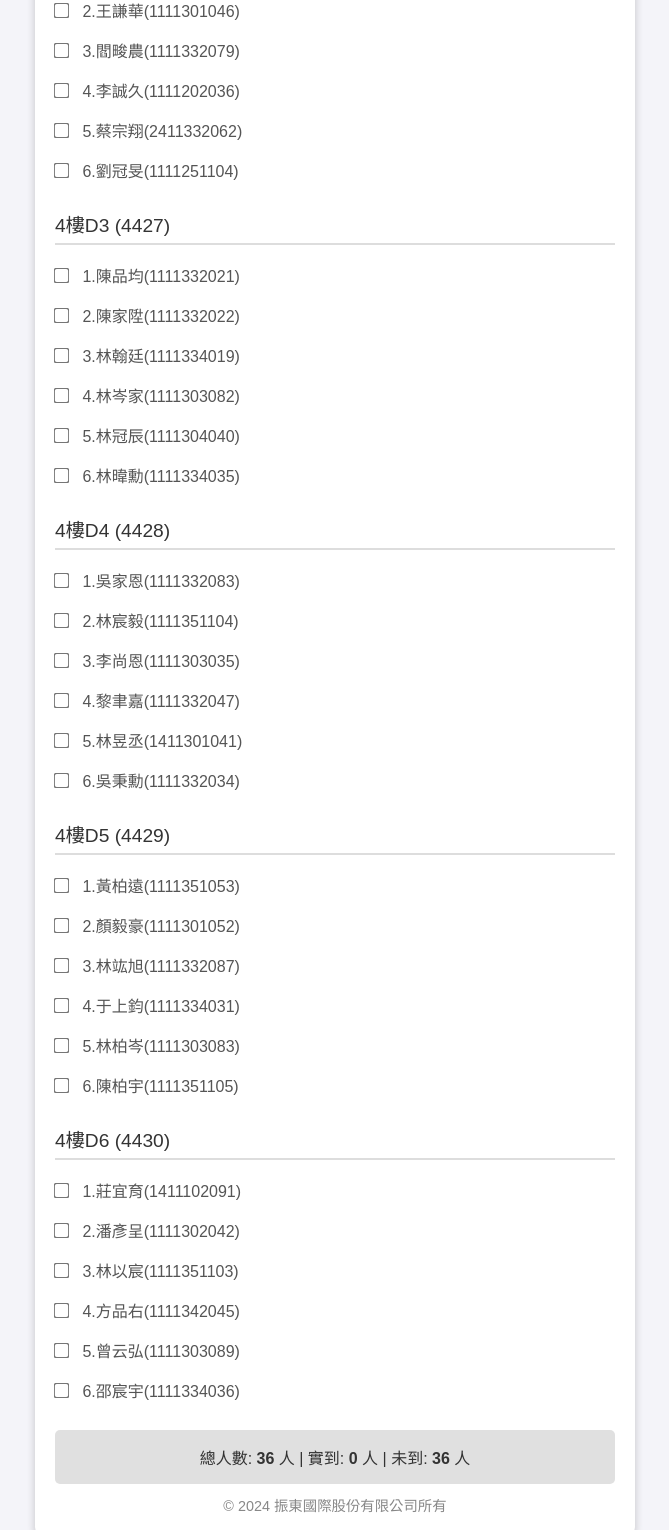
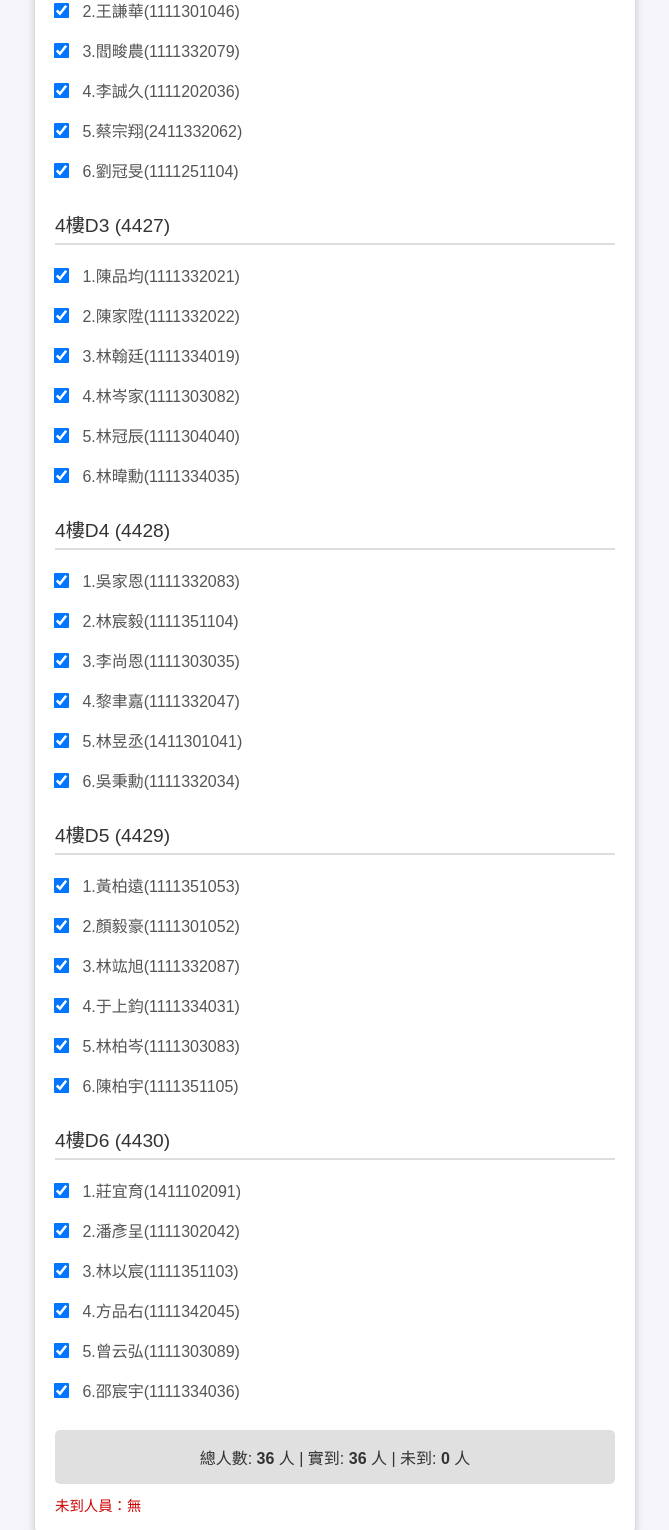
Before and after one commit to kenneth0706/4D, a plain HTML site: page index.html in a window 1280 px wide. Shown: the part 506-2036 px from the top of the page, without its empty margins (305-974 px from the left). Drawn offline with Linux system fonts and the light colour scheme.

Commit message:
Update index.html

```diff
--- a/index.html
+++ b/index.html
@@ -68,11 +68,12 @@
         .footer span {
             font-weight: bold;
         }
-        .copyright {
+        .absent-list {
             font-size: 0.9em;
             color: #888;
             margin-top: 10px;
-            text-align: center;
+            text-align: left;
+            color: #c00;
         }
         @media (max-width: 768px) {
             h1 {
@@ -87,9 +88,6 @@
             .footer {
                 font-size: 0.9em;
             }
-            .copyright {
-                font-size: 0.8em;
-            }
         }
     </style>
 </head>
@@ -102,12 +100,12 @@
     <div class="room">
         <div class="room-title">4樓D1 (4425)</div>
         <div class="student-list">
-            <label><input type="checkbox" class="student" onchange="updateAttendance()"> 1.張智凱(2411332007)</label>
-            <label><input type="checkbox" class="student" onchange="updateAttendance()"> 2.林敬原(1111342043)</label>
-            <label><input type="checkbox" class="student" onchange="updateAttendance()"> 3.湯竣頡(3311342047)</label>
-            <label><input type="checkbox" class="student" onchange="updateAttendance()"> 4.陳建和(2411331033)</label>
-            <label><input type="checkbox" class="student" onchange="updateAttendance()"> 5.黃羿愷(1111331039)</label>
-            <label><input type="checkbox" class="student" onchange="updateAttendance()"> 6.何維哲(1111332033)</label>
+            <label><input type="checkbox" class="student" onchange="updateAttendance()" checked> 1.張智凱(2411332007)</label>
+            <label><input type="checkbox" class="student" onchange="updateAttendance()" checked> 2.林敬原(1111342043)</label>
+            <label><input type="checkbox" class="student" onchange="updateAttendance()" checked> 3.湯竣頡(3311342047)</label>
+            <label><input type="checkbox" class="student" onchange="updateAttendance()" checked> 4.陳建和(2411331033)</label>
+            <label><input type="checkbox" class="student" onchange="updateAttendance()" checked> 5.黃羿愷(1111331039)</label>
+            <label><input type="checkbox" class="student" onchange="updateAttendance()" checked> 6.何維哲(1111332033)</label>
         </div>
     </div>
 
@@ -115,12 +113,12 @@
     <div class="room">
         <div class="room-title">4樓D2 (4426)</div>
         <div class="student-list">
-            <label><input type="checkbox" class="student" onchange="updateAttendance()"> 1.蔡秉呈(1111303045)</label>
-            <label><input type="checkbox" class="student" onchange="updateAttendance()"> 2.王謙華(1111301046)</label>
-            <label><input type="checkbox" class="student" onchange="updateAttendance()"> 3.閻畯農(1111332079)</label>
-            <label><input type="checkbox" class="student" onchange="updateAttendance()"> 4.李誠久(1111202036)</label>
-            <label><input type="checkbox" class="student" onchange="updateAttendance()"> 5.蔡宗翔(2411332062)</label>
-            <label><input type="checkbox" class="student" onchange="updateAttendance()"> 6.劉冠旻(1111251104)</label>
+            <label><input type="checkbox" class="student" onchange="updateAttendance()" checked> 1.蔡秉呈(1111303045)</label>
+            <label><input type="checkbox" class="student" onchange="updateAttendance()" checked> 2.王謙華(1111301046)</label>
+            <label><input type="checkbox" class="student" onchange="updateAttendance()" checked> 3.閻畯農(1111332079)</label>
+            <label><input type="checkbox" class="student" onchange="updateAttendance()" checked> 4.李誠久(1111202036)</label>
+            <label><input type="checkbox" class="student" onchange="updateAttendance()" checked> 5.蔡宗翔(2411332062)</label>
+            <label><input type="checkbox" class="student" onchange="updateAttendance()" checked> 6.劉冠旻(1111251104)</label>
         </div>
     </div>
 
@@ -128,12 +126,12 @@
     <div class="room">
         <div class="room-title">4樓D3 (4427)</div>
         <div class="student-list">
-            <label><input type="checkbox" class="student" onchange="updateAttendance()"> 1.陳品均(1111332021)</label>
-            <label><input type="checkbox" class="student" onchange="updateAttendance()"> 2.陳家陞(1111332022)</label>
-            <label><input type="checkbox" class="student" onchange="updateAttendance()"> 3.林翰廷(1111334019)</label>
-            <label><input type="checkbox" class="student" onchange="updateAttendance()"> 4.林岑家(1111303082)</label>
-            <label><input type="checkbox" class="student" onchange="updateAttendance()"> 5.林冠辰(1111304040)</label>
-            <label><input type="checkbox" class="student" onchange="updateAttendance()"> 6.林暐勳(1111334035)</label>
+            <label><input type="checkbox" class="student" onchange="updateAttendance()" checked> 1.陳品均(1111332021)</label>
+            <label><input type="checkbox" class="student" onchange="updateAttendance()" checked> 2.陳家陞(1111332022)</label>
+            <label><input type="checkbox" class="student" onchange="updateAttendance()" checked> 3.林翰廷(1111334019)</label>
+            <label><input type="checkbox" class="student" onchange="updateAttendance()" checked> 4.林岑家(1111303082)</label>
+            <label><input type="checkbox" class="student" onchange="updateAttendance()" checked> 5.林冠辰(1111304040)</label>
+            <label><input type="checkbox" class="student" onchange="updateAttendance()" checked> 6.林暐勳(1111334035)</label>
         </div>
     </div>
 
@@ -141,12 +139,12 @@
     <div class="room">
         <div class="room-title">4樓D4 (4428)</div>
         <div class="student-list">
-            <label><input type="checkbox" class="student" onchange="updateAttendance()"> 1.吳家恩(1111332083)</label>
-            <label><input type="checkbox" class="student" onchange="updateAttendance()"> 2.林宸毅(1111351104)</label>
-            <label><input type="checkbox" class="student" onchange="updateAttendance()"> 3.李尚恩(1111303035)</label>
-            <label><input type="checkbox" class="student" onchange="updateAttendance()"> 4.黎聿嘉(1111332047)</label>
-            <label><input type="checkbox" class="student" onchange="updateAttendance()"> 5.林昱丞(1411301041)</label>
-            <label><input type="checkbox" class="student" onchange="updateAttendance()"> 6.吳秉勳(1111332034)</label>
+            <label><input type="checkbox" class="student" onchange="updateAttendance()" checked> 1.吳家恩(1111332083)</label>
+            <label><input type="checkbox" class="student" onchange="updateAttendance()" checked> 2.林宸毅(1111351104)</label>
+            <label><input type="checkbox" class="student" onchange="updateAttendance()" checked> 3.李尚恩(1111303035)</label>
+            <label><input type="checkbox" class="student" onchange="updateAttendance()" checked> 4.黎聿嘉(1111332047)</label>
+            <label><input type="checkbox" class="student" onchange="updateAttendance()" checked> 5.林昱丞(1411301041)</label>
+            <label><input type="checkbox" class="student" onchange="updateAttendance()" checked> 6.吳秉勳(1111332034)</label>
         </div>
     </div>
 
@@ -154,12 +152,12 @@
     <div class="room">
         <div class="room-title">4樓D5 (4429)</div>
         <div class="student-list">
-            <label><input type="checkbox" class="student" onchange="updateAttendance()"> 1.黃柏遠(1111351053)</label>
-            <label><input type="checkbox" class="student" onchange="updateAttendance()"> 2.顏毅豪(1111301052)</label>
-            <label><input type="checkbox" class="student" onchange="updateAttendance()"> 3.林竑旭(1111332087)</label>
-            <label><input type="checkbox" class="student" onchange="updateAttendance()"> 4.于上鈞(1111334031)</label>
-            <label><input type="checkbox" class="student" onchange="updateAttendance()"> 5.林柏岑(1111303083)</label>
-            <label><input type="checkbox" class="student" onchange="updateAttendance()"> 6.陳柏宇(1111351105)</label>
+            <label><input type="checkbox" class="student" onchange="updateAttendance()" checked> 1.黃柏遠(1111351053)</label>
+            <label><input type="checkbox" class="student" onchange="updateAttendance()" checked> 2.顏毅豪(1111301052)</label>
+            <label><input type="checkbox" class="student" onchange="updateAttendance()" checked> 3.林竑旭(1111332087)</label>
+            <label><input type="checkbox" class="student" onchange="updateAttendance()" checked> 4.于上鈞(1111334031)</label>
+            <label><input type="checkbox" class="student" onchange="updateAttendance()" checked> 5.林柏岑(1111303083)</label>
+            <label><input type="checkbox" class="student" onchange="updateAttendance()" checked> 6.陳柏宇(1111351105)</label>
         </div>
     </div>
 
@@ -167,21 +165,20 @@
     <div class="room">
         <div class="room-title">4樓D6 (4430)</div>
         <div class="student-list">
-            <label><input type="checkbox" class="student" onchange="updateAttendance()"> 1.莊宜育(1411102091)</label>
-            <label><input type="checkbox" class="student" onchange="updateAttendance()"> 2.潘彥呈(1111302042)</label>
-            <label><input type="checkbox" class="student" onchange="updateAttendance()"> 3.林以宸(1111351103)</label>
-            <label><input type="checkbox" class="student" onchange="updateAttendance()"> 4.方品右(1111342045)</label>
-            <label><input type="checkbox" class="student" onchange="updateAttendance()"> 5.曾云弘(1111303089)</label>
-            <label><input type="checkbox" class="student" onchange="updateAttendance()"> 6.邵宸宇(1111334036)</label>
+            <label><input type="checkbox" class="student" onchange="updateAttendance()" checked> 1.莊宜育(1411102091)</label>
+            <label><input type="checkbox" class="student" onchange="updateAttendance()" checked> 2.潘彥呈(1111302042)</label>
+            <label><input type="checkbox" class="student" onchange="updateAttendance()" checked> 3.林以宸(1111351103)</label>
+            <label><input type="checkbox" class="student" onchange="updateAttendance()" checked> 4.方品右(1111342045)</label>
+            <label><input type="checkbox" class="student" onchange="updateAttendance()" checked> 5.曾云弘(1111303089)</label>
+            <label><input type="checkbox" class="student" onchange="updateAttendance()" checked> 6.邵宸宇(1111334036)</label>
         </div>
     </div>
 
     <div class="footer" id="footer">
         總人數: <span id="total-count">0</span> 人 | 實到: <span id="present-count">0</span> 人 | 未到: <span id="absent-count">0</span> 人
     </div>
-
-    <div class="copyright">
-        © 2024 振東國際股份有限公司所有
+    <div class="absent-list" id="absent-list">
+        未到人員：
     </div>
 </div>
 
@@ -195,6 +192,14 @@
         document.getElementById('total-count').innerText = total;
         document.getElementById('present-count').innerText = present;
         document.getElementById('absent-count').innerText = absent;
+
+        // 更新未到人員名單
+        const absentList = Array.from(students)
+            .map((student, index) => student.checked ? null : `4D${Math.floor(index / 6) + 1}-${student.parentElement.innerText}`)
+            .filter(name => name !== null)
+            .join('<br>');
+
+        document.getElementById('absent-list').innerHTML = absentList ? `未到人員：<br>${absentList}` : "未到人員：無";
     }
 
     // 初始化統計數據
```
